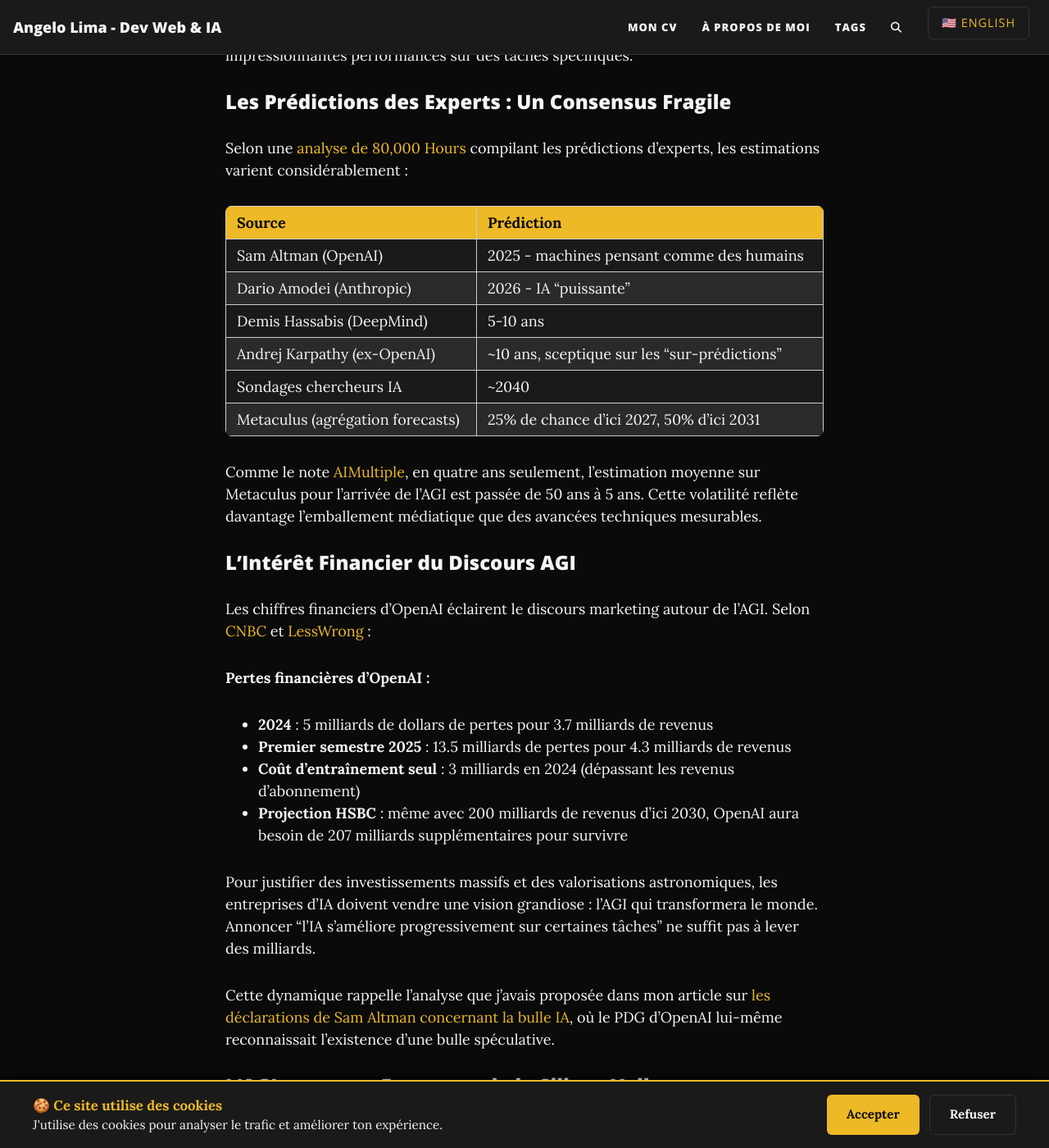
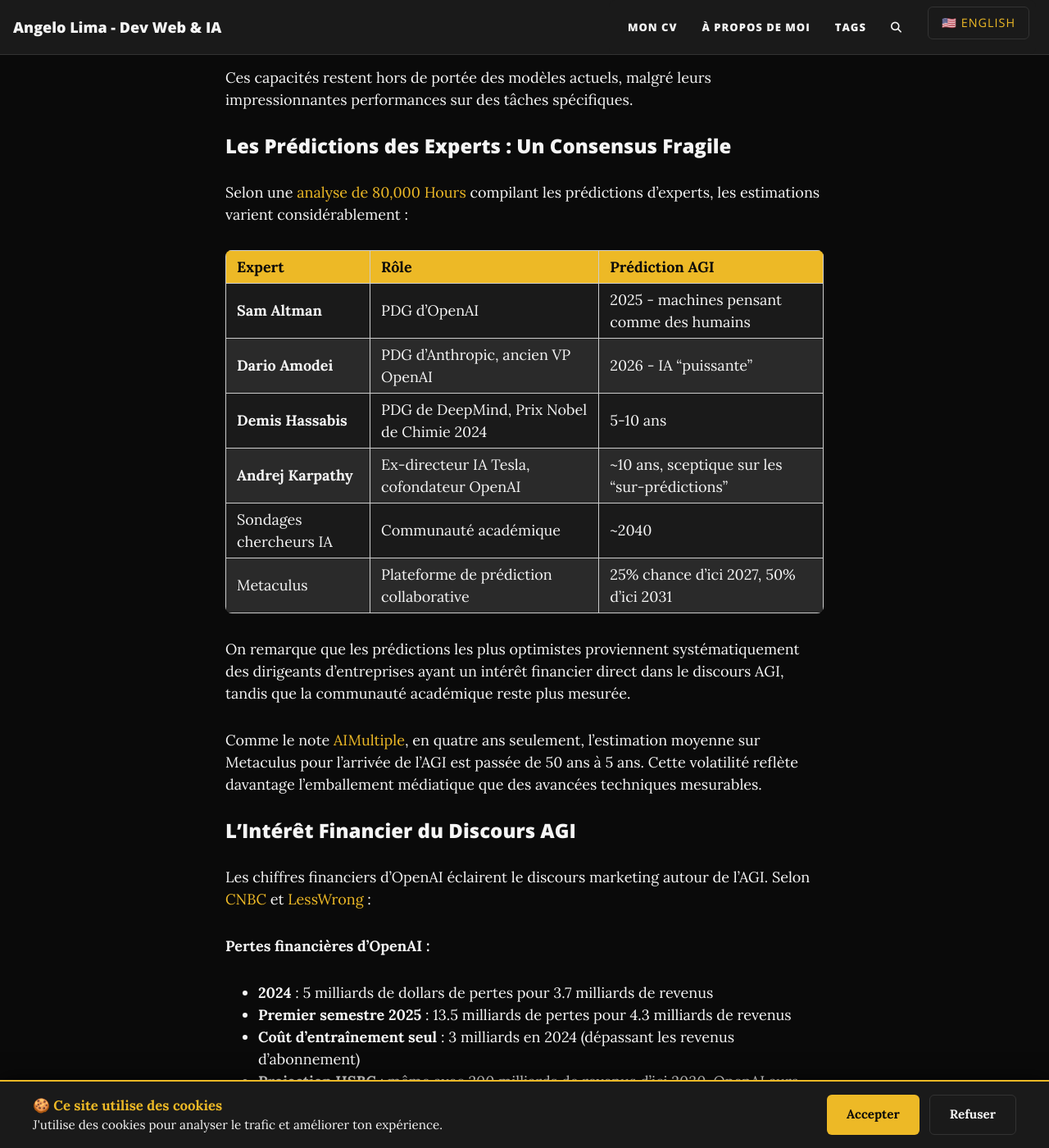
Before and after one commit to Lingelo/angelo-lima.github.io, a Jekyll site: the page built from _posts/2025-12-31-ia-remplacement-developpeurs-analyse-critique.md, in a window 1280 px wide and 1400 px high, scrolled down 3812 px. Shown: the whole window at 82% size. Built offline with Jekyll 4.4.1, drawn with Linux system fonts in a browser that asks for light colours; comment, search, counter and statistics services are not loaded; some of the changed text lies outside the part shown.

Commit message:
feat: enhance author presentations throughout article
- Add Melvynx bio (French dev, 100k+ subscribers) in introduction
- Expand expert predictions table with roles/credentials:
  - Sam Altman: OpenAI CEO
  - Dario Amodei: Anthropic CEO, ex-OpenAI VP
  - Demis Hassabis: DeepMind CEO, 2024 Nobel Chemistry
  - Andrej Karpathy: ex-Tesla AI Director, OpenAI co-founder
- Add observation on financial bias in optimistic predictions
- Both FR and EN versions updated

```diff
--- a/_posts/2025-12-31-ia-remplacement-developpeurs-analyse-critique.md
+++ b/_posts/2025-12-31-ia-remplacement-developpeurs-analyse-critique.md
@@ -14,7 +14,7 @@ categories: fr
 
 La panique est palpable sur les réseaux sociaux. Chaque nouvelle démo d'un modèle d'IA générative déclenche une vague de prédictions catastrophistes : "C'est la fin des développeurs", "L'AGI arrive dans 2 ans", "Une équipe de 6 développeurs remplacée par un seul avec l'IA". Ces affirmations méritent une analyse rigoureuse, loin de l'hystérie collective.
 
-Cet article propose une déconstruction méthodique du discours dominant sur l'IA et le remplacement des développeurs, s'appuyant sur des études scientifiques récentes, des données économiques, les analyses de chercheurs comme Tim Dettmers (Ai2) sur les limites physiques du hardware, et une [analyse vidéo pertinente de Melvynx](https://www.youtube.com/watch?v=4-QICRWv8jY) sur le sujet.
+Cet article propose une déconstruction méthodique du discours dominant sur l'IA et le remplacement des développeurs, s'appuyant sur des études scientifiques récentes, des données économiques, les analyses de chercheurs comme Tim Dettmers (Ai2) sur les limites physiques du hardware, et une [analyse vidéo pertinente de Melvynx](https://www.youtube.com/watch?v=4-QICRWv8jY) — développeur français et créateur de contenu tech suivi par plus de 100 000 abonnés — sur le sujet.
 
 ## Le Piège des Démos "Impressionnantes"
 
@@ -76,14 +76,16 @@ Ces capacités restent hors de portée des modèles actuels, malgré leurs impre
 
 Selon une [analyse de 80,000 Hours](https://80000hours.org/2025/03/when-do-experts-expect-agi-to-arrive/) compilant les prédictions d'experts, les estimations varient considérablement :
 
-| Source | Prédiction |
-|--------|------------|
-| Sam Altman (OpenAI) | 2025 - machines pensant comme des humains |
-| Dario Amodei (Anthropic) | 2026 - IA "puissante" |
-| Demis Hassabis (DeepMind) | 5-10 ans |
-| Andrej Karpathy (ex-OpenAI) | ~10 ans, sceptique sur les "sur-prédictions" |
-| Sondages chercheurs IA | ~2040 |
-| Metaculus (agrégation forecasts) | 25% de chance d'ici 2027, 50% d'ici 2031 |
+| Expert | Rôle | Prédiction AGI |
+|--------|------|----------------|
+| **Sam Altman** | PDG d'OpenAI | 2025 - machines pensant comme des humains |
+| **Dario Amodei** | PDG d'Anthropic, ancien VP OpenAI | 2026 - IA "puissante" |
+| **Demis Hassabis** | PDG de DeepMind, Prix Nobel de Chimie 2024 | 5-10 ans |
+| **Andrej Karpathy** | Ex-directeur IA Tesla, cofondateur OpenAI | ~10 ans, sceptique sur les "sur-prédictions" |
+| Sondages chercheurs IA | Communauté académique | ~2040 |
+| Metaculus | Plateforme de prédiction collaborative | 25% chance d'ici 2027, 50% d'ici 2031 |
+
+On remarque que les prédictions les plus optimistes proviennent systématiquement des dirigeants d'entreprises ayant un intérêt financier direct dans le discours AGI, tandis que la communauté académique reste plus mesurée.
 
 Comme le note [AIMultiple](https://research.aimultiple.com/artificial-general-intelligence-singularity-timing/), en quatre ans seulement, l'estimation moyenne sur Metaculus pour l'arrivée de l'AGI est passée de 50 ans à 5 ans. Cette volatilité reflète davantage l'emballement médiatique que des avancées techniques mesurables.
 
```
Also changed, not shown: _posts/2025-12-31-will-ai-replace-developers-critical-analysis.md (+11 -9 lines).
